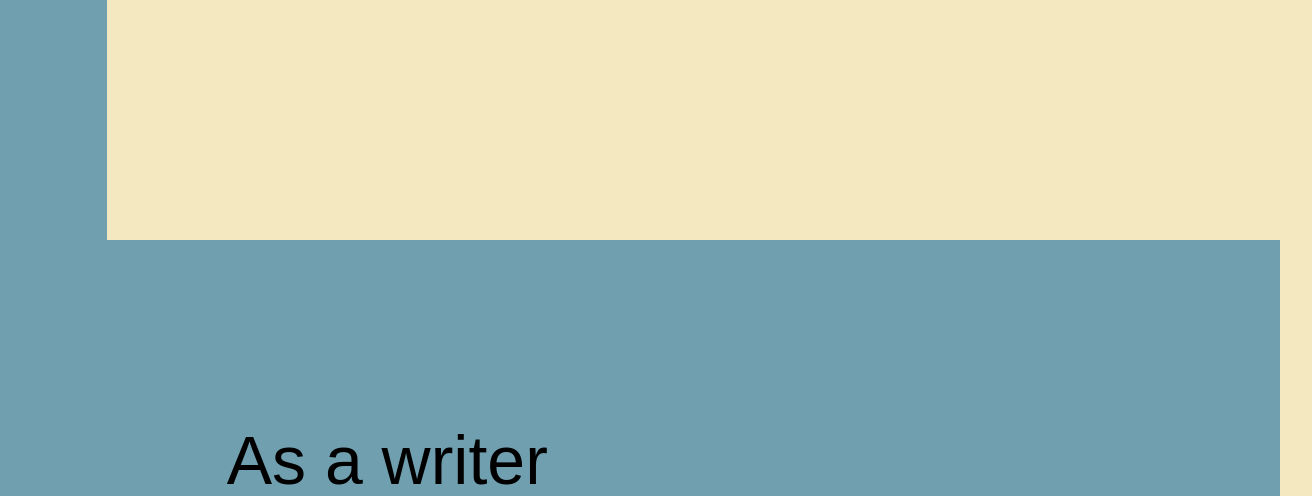
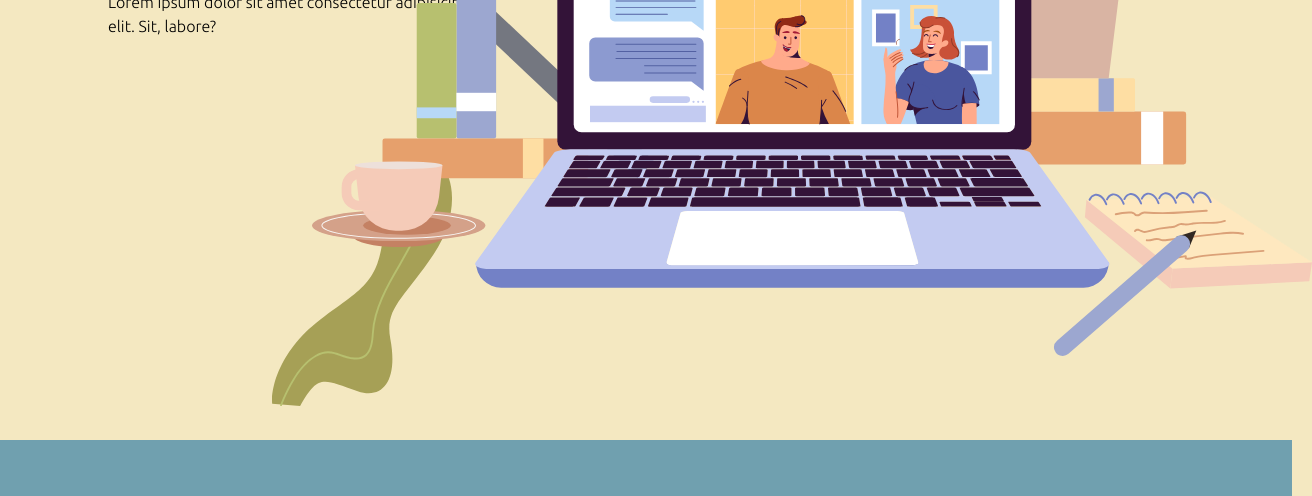
Before and after one commit to joannaperdomo/portfolio, a plain HTML site: page index.html in a window 1280 px wide. Shown: the part 584-1080 px from the top of the page, 1312 px wide, since content can reach past the window. Drawn offline with nearby package versions, Linux system fonts and the light colour scheme.

Commit message:
adding images

```diff
--- a/css/estilos.css
+++ b/css/estilos.css
@@ -32,6 +32,11 @@ body{
     height: 90vh;
 }
 
+.section1{
+    display: flex;
+    flex-wrap: nowrap;
+}
+
 .section h1{
     font-size: 68px;
     font-family: 'Alegreya Sans', sans-serif;
@@ -46,7 +51,7 @@ body{
 }
 
 .maintext{
-    width: 50vw;
+    width: 40vw;
     padding: 180px 0px 0px 120px;
 }
 
@@ -55,3 +60,22 @@ body{
     text-transform: uppercase;
     padding-left: 50px;
 }
+
+#laptop{
+    margin-top: 100px;
+    margin-left: -200px;
+    width: 1000px;
+}
+
+
+#planta1{
+    width: 180px;
+    top: -200px;
+    left: -240px;
+    position: relative;
+    z-index: -1;
+}
+
+#planta1:hover{
+    transform: rotate(25deg);
+}
--- a/index.html
+++ b/index.html
@@ -16,11 +16,11 @@
                 <div class="socialmedia">
                     Encuéntrame en ————
                 </div>
-                <div>
+<!--                 <div>
                     <img class="icon" src="img/icons/instagram.png" alt="">
                     <img class="icon" src="img/icons/instagram.png" alt="">
                     <img class="icon" src="img/icons/instagram.png" alt="">
-                </div>
+                </div> -->
             </div>
             <div class="col pt-5">
                 <nav class="barra navbar sticky-top navbar-expand-lg navbar-light">
@@ -41,19 +41,23 @@
                         </div>
                     </div>
                 </nav>
-                <section class="col section section1">
-                    <div class="maintext">
+                <section class="row section section1">
+                    <div class="col-4 maintext">
                         <h1>Mi trabajo</h1>
                         <p>Lorem ipsum dolor sit amet consectetur adipisicing elit. Sit, labore?</p>
                     </div>
+                    <div class="col-7">
+                      <img id="laptop" src="img/laptop.svg" alt="">
+                      <img id="planta1" src="img/planta derecha.svg" alt="">
+                    </div>
                 </section>
-                <section class="col section section2">
-                    <div class="maintext">
+                <section class="row section section2">
+                    <div class="col maintext">
                         <h1>As a writer</h1>
                         <p>Lorem ipsum dolor sit amet consectetur adipisicing elit. Culpa praesentium officiis perferendis iste nesciunt ea totam, harum sequi corporis tempore?</p>
                     </div>
                 </section>
-                <section class="col section section3">
+                <section class="row section section3">
                     <div class="maintext">
                         <h1>As a writer</h1>
                         <p>Lorem ipsum dolor sit amet consectetur adipisicing elit. Culpa praesentium officiis perferendis iste nesciunt ea totam, harum sequi corporis tempore?</p>
```
Also changed, not shown: img/laptop.svg (added), img/planta derecha.svg (added), img/planta izquierda dos.svg (added), img/planta izquierda.svg (added), img/rectangle.png (added), img/rectangle.svg (added), img/test.png (added).
